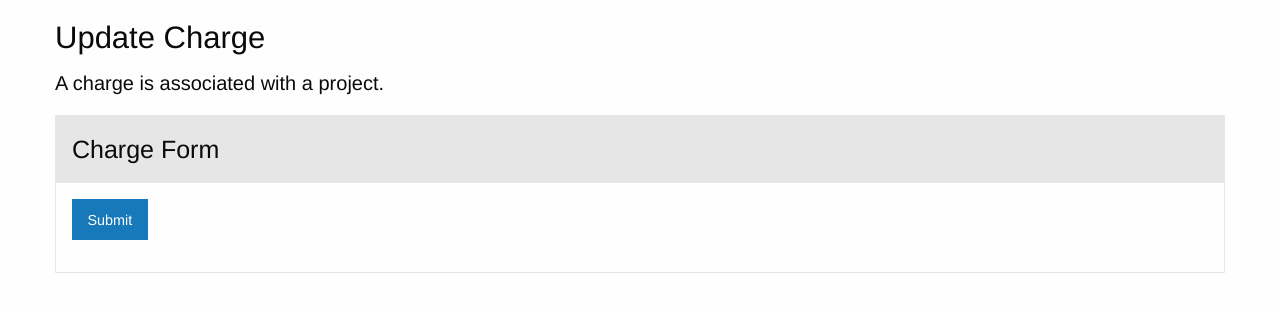
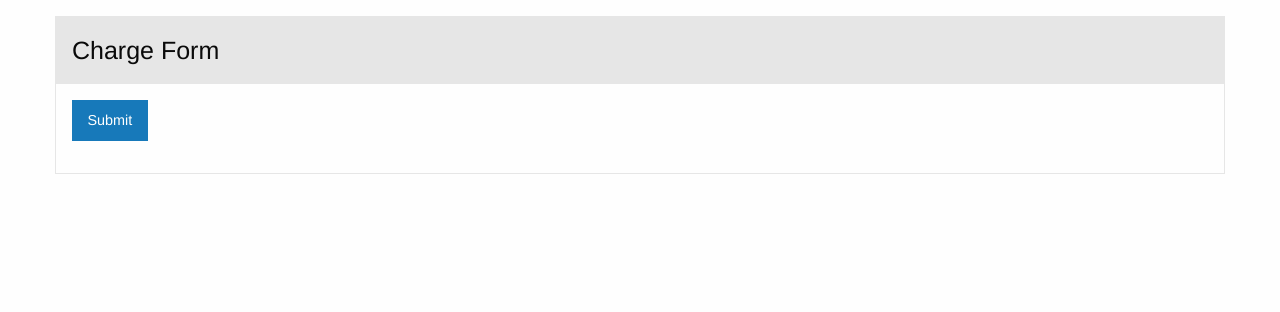
Before and after one commit to gscoppino/ProjectTime, a Django app: template src/ProjectTime/project/templates/project/charge_form.html in a window 1280 px wide. Shown: the part 104-416 px from the top of the page. Run offline with Django 3.2, Linux system fonts and the light colour scheme; the template is opened without the code that fills it: most values are stand-ins (such as "Sample title", 1, 10 or a date in 2020); parts of the project's set-up code (start-up, migrations or seed data) failed here and were passed over.

Commit message:
Remove extraneous text

```diff
--- a/src/ProjectTime/project/templates/project/charge_form.html
+++ b/src/ProjectTime/project/templates/project/charge_form.html
@@ -24,14 +24,6 @@
         </nav>
     </div>
     <main class="grid-container margin-top-1">
-        <h3>
-            {% if not object %}
-            Create Charge
-            {% else %}
-            Update Charge
-            {% endif %}
-        </h3>
-        <p class="lead">A charge is associated with a project.</p>
         <div class="card">
             <div class="card-divider">
                 <h4>Charge Form</h4>
--- a/src/ProjectTime/project/templates/project/charge_list.html
+++ b/src/ProjectTime/project/templates/project/charge_list.html
@@ -3,9 +3,7 @@
 {% block title %}ProjectTime | Charges{% endblock %}
 {% block content %}
     {{ block.super }}
-    <main class="grid-container fluid margin-top-3">
-        <h3>Charges</h3>
-        <p class="lead">Charges are associated with projects.</p>
+    <main class="grid-container fluid margin-top-1">
         <div class="card">
             <header class="card-divider flex-container flex-dir-row align-middle">
                 <h4 class="margin-0">Charge List</h4>
--- a/src/ProjectTime/project/templates/project/project_list.html
+++ b/src/ProjectTime/project/templates/project/project_list.html
@@ -3,9 +3,7 @@
 {% block title %}ProjectTime | Projects{% endblock %}
 {% block content %}
     {{ block.super }}
-    <main class="grid-container fluid margin-top-3">
-        <h3>Projects</h3>
-        <p class="lead">Projects are associated with charges.</p>
+    <main class="grid-container fluid margin-top-1">
         <div class="card">
             <header class="card-divider flex-container flex-dir-row align-middle">
                 <h4 class="margin-0">Project List</h4>
```
Also changed, not shown: src/ProjectTime/project/templates/project/project_form.html (+0 -8 lines).
